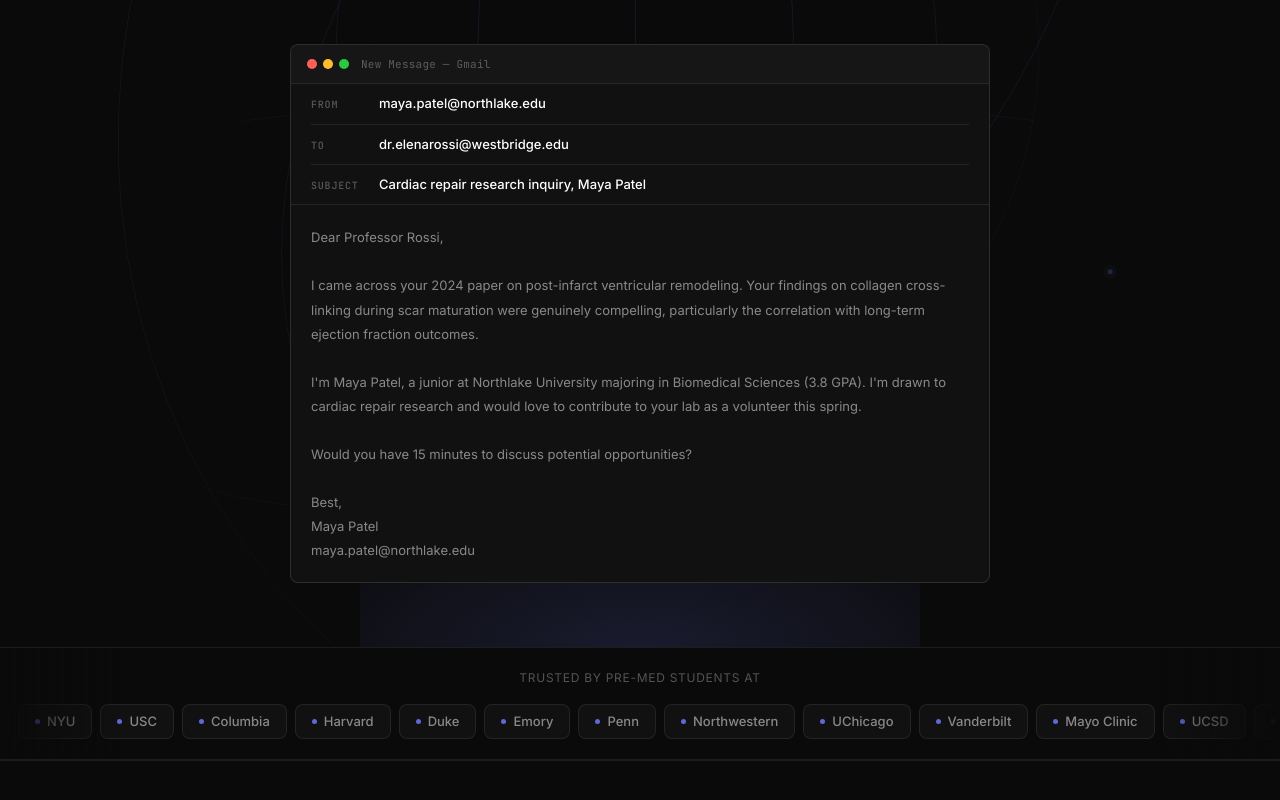
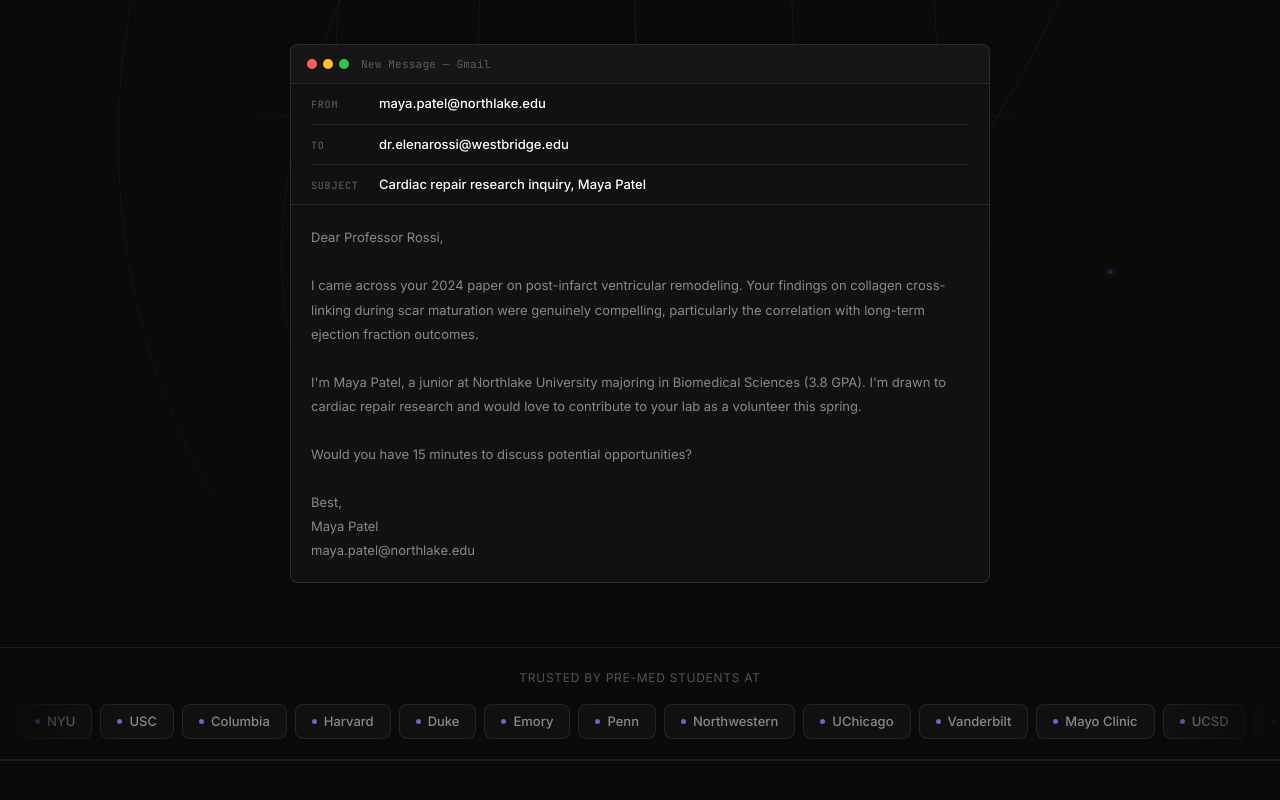
Before and after one commit to Erik-cellmaker/PitchLab, a Next.js app: page / in a window 1280 px wide. Shown: the part 436-1236 px from the top of the page. Built offline with nearby package versions, Linux system fonts and the light colour scheme.

Commit message:
Remove purple glow box behind hero email card
Deleted the hero-glow div and its CSS rule. The globe background makes it redundant and it was rendering as a visible coloured box behind the email preview.

Co-Authored-By: Claude Sonnet 4.6 <noreply@anthropic.com>

```diff
--- a/app/components/Hero.tsx
+++ b/app/components/Hero.tsx
@@ -63,7 +63,6 @@ export default function Hero() {
         role="img"
         aria-label="Example of a personalized email generated by PitchLab"
       >
-        <div className="hero-glow" aria-hidden="true"/>
         <div className="email-card">
           <div className="email-chrome" aria-hidden="true">
             <div className="ec-dot" style={{ background: '#ff5f57' }}/>
--- a/app/globals.css
+++ b/app/globals.css
@@ -168,12 +168,6 @@ section { padding: 128px 0; }
 .hero-preview-wrap {
   position: relative; z-index: 1; margin-top: 64px; width: 100%; max-width: 700px;
   padding-bottom: 64px;
-}
-.hero-glow {
-  position: absolute; bottom: 0; left: 50%; transform: translateX(-50%);
-  width: 80%; height: 280px;
-  background: radial-gradient(ellipse 80% 60% at 50% 100%, var(--accent-glow), transparent);
-  pointer-events: none;
 }
 .email-card {
   background: var(--surface); border: 1px solid var(--border-2);
```
